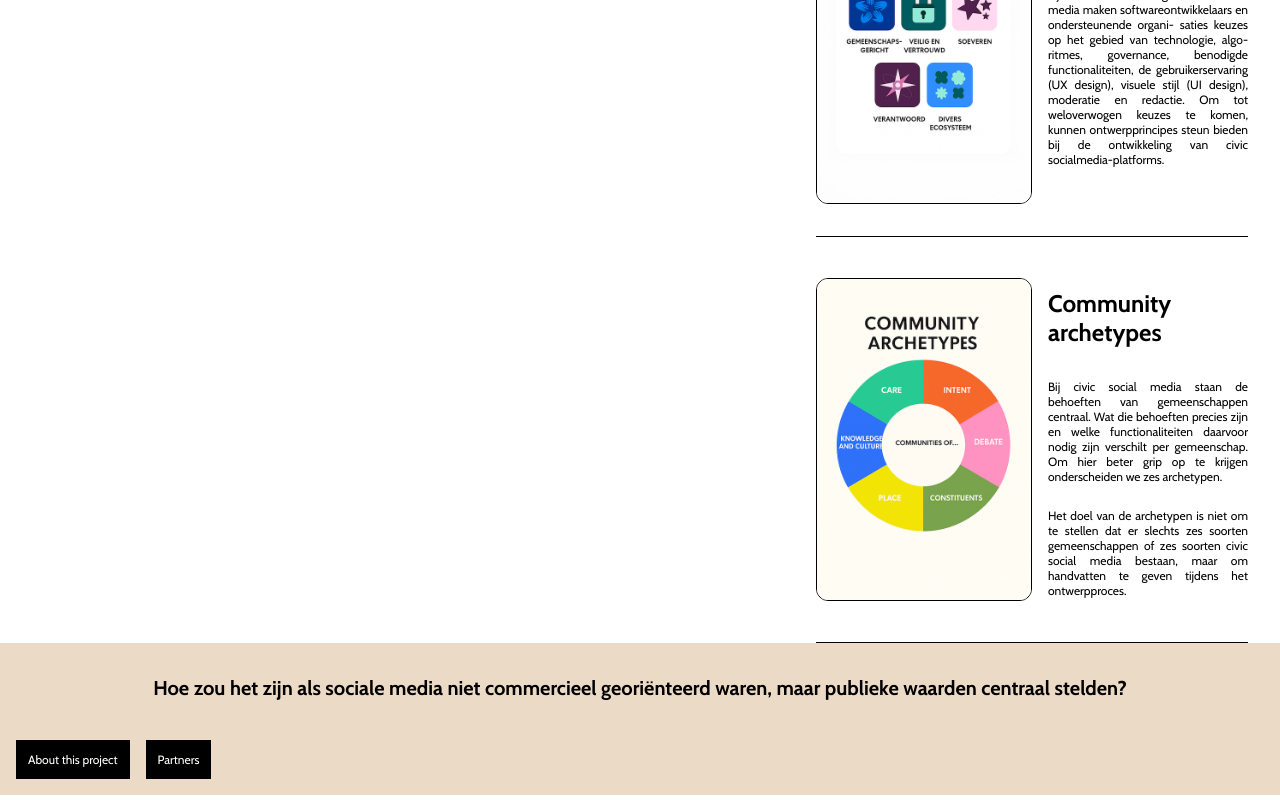
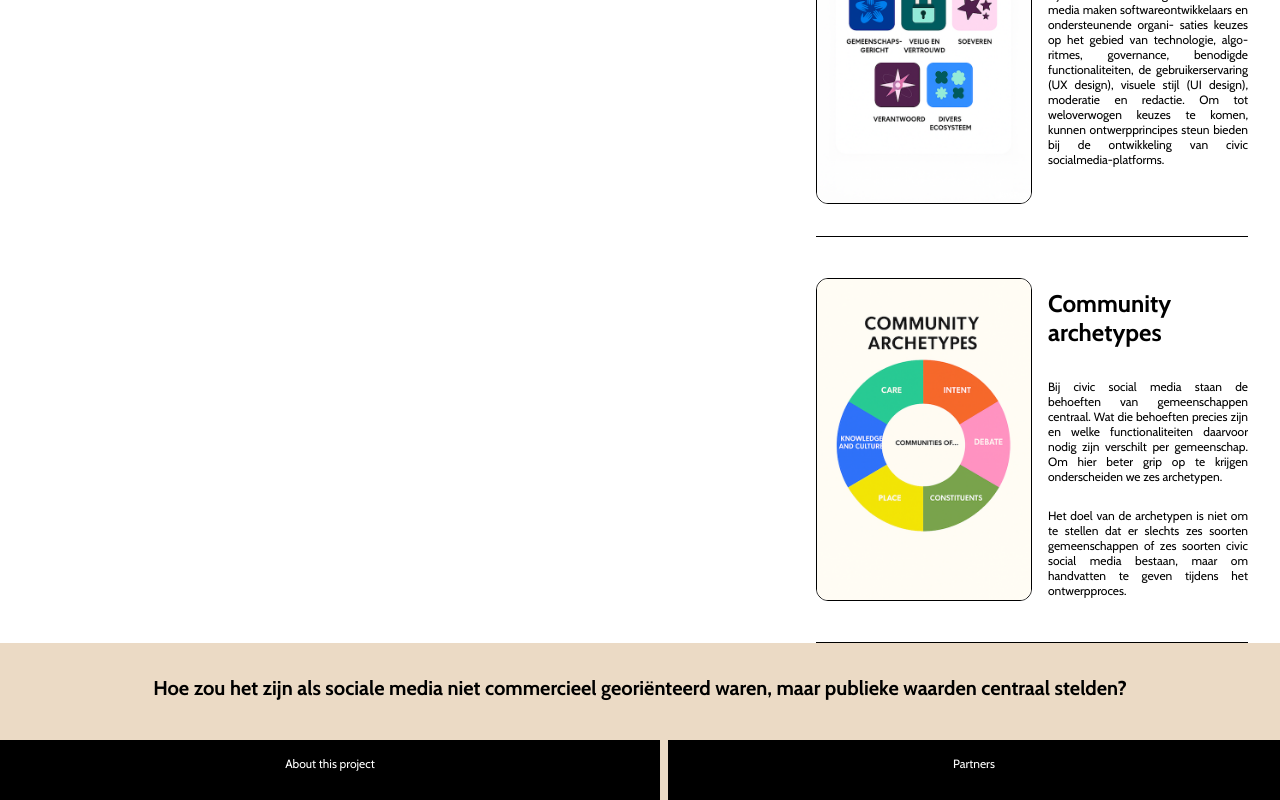
Before and after one commit to fdnd-agency/civicsocialmediatoolbox, a SvelteKit app: page / in a window 1280 px wide. Shown: the part 1426-2226 px from the top of the page. Built offline with nearby package versions, Linux system fonts and the light colour scheme.

Commit message:
#69 linkjes in hero section gepositioneerd + div verwijderd

```diff
--- a/src/routes/+page.svelte
+++ b/src/routes/+page.svelte
@@ -102,10 +102,10 @@
 
     <section class="hero-section">
         <h2 class="h2-hero-section">Hoe zou het zijn als sociale media niet commercieel georiënteerd waren, maar publieke waarden centraal stelden?</h2>
-        <div class="links-about">
-            <a href="">About this project</a>
-            <a href="">Partners</a>
-        </div>
+        <nav class="links-about">
+            <a class="link-project" href="">About this project</a>
+            <a class="link-project" href="">Partners</a>
+        </nav>
     </section>
 
 
@@ -174,8 +174,7 @@
 
     .hero-section {
         background-color: #EBDAC5;
-        padding: 1em;
-
+        padding: 1em 0 0 0;
     }
 
     .hero-section a {
@@ -188,16 +187,25 @@
 
     .links-about {
         display: flex;
-        flex-direction: row;
-        gap: 1em;
+        flex-wrap: wrap;
+        gap: .5em;
         justify-items: center;
         align-items: center;
         width: 100%;
     }
 
+    .link-project {
+      flex-grow: 1;
+      text-align: center;
+      height: 5em;
+      line-height: 2em;
+
+    }
+
     .h2-hero-section {
         font-size: var(--font-size-s);
         margin-bottom: 2em;
+        padding: 0 1em 0 1em;
         text-align: center;
     }
 
```
